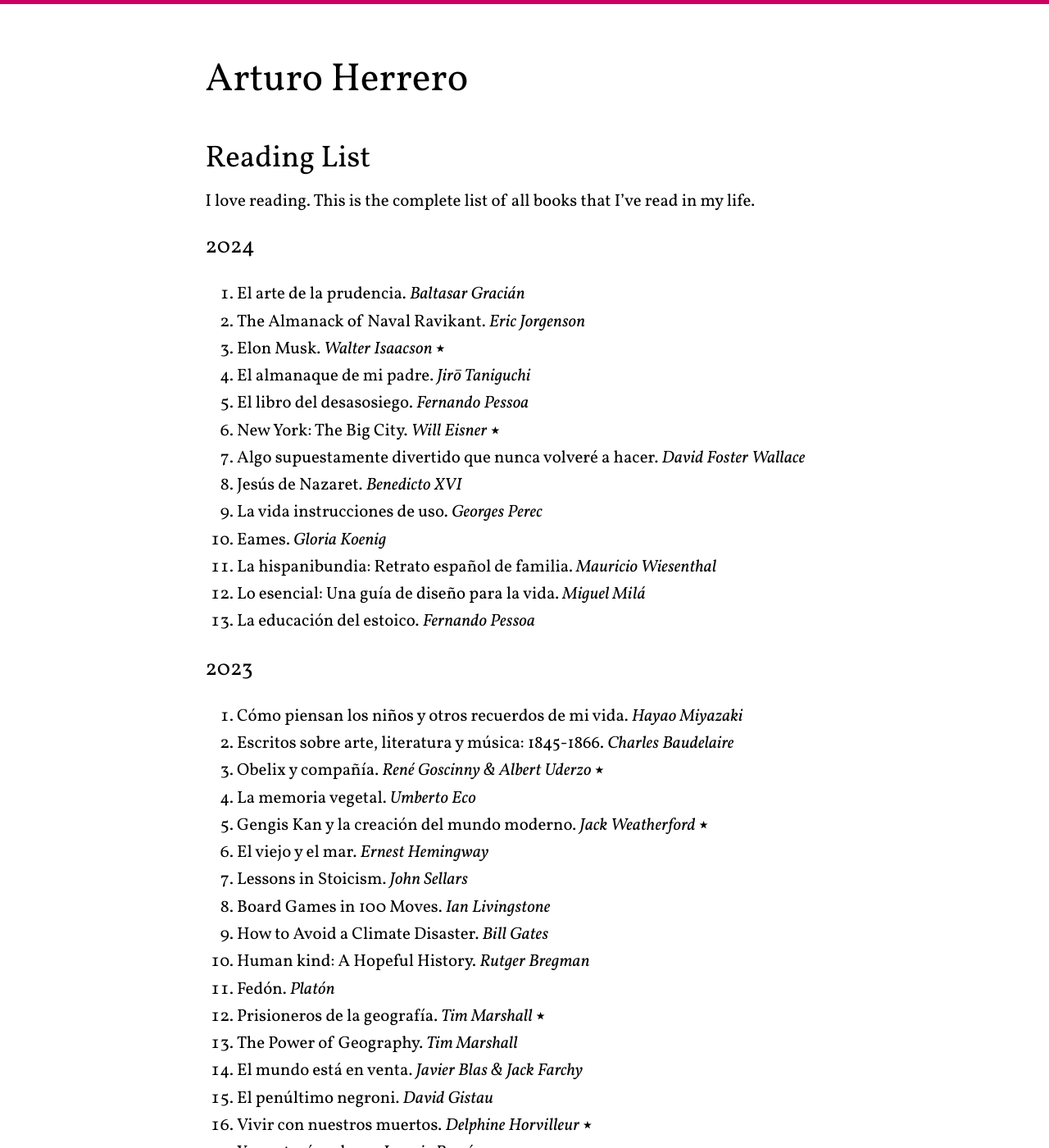
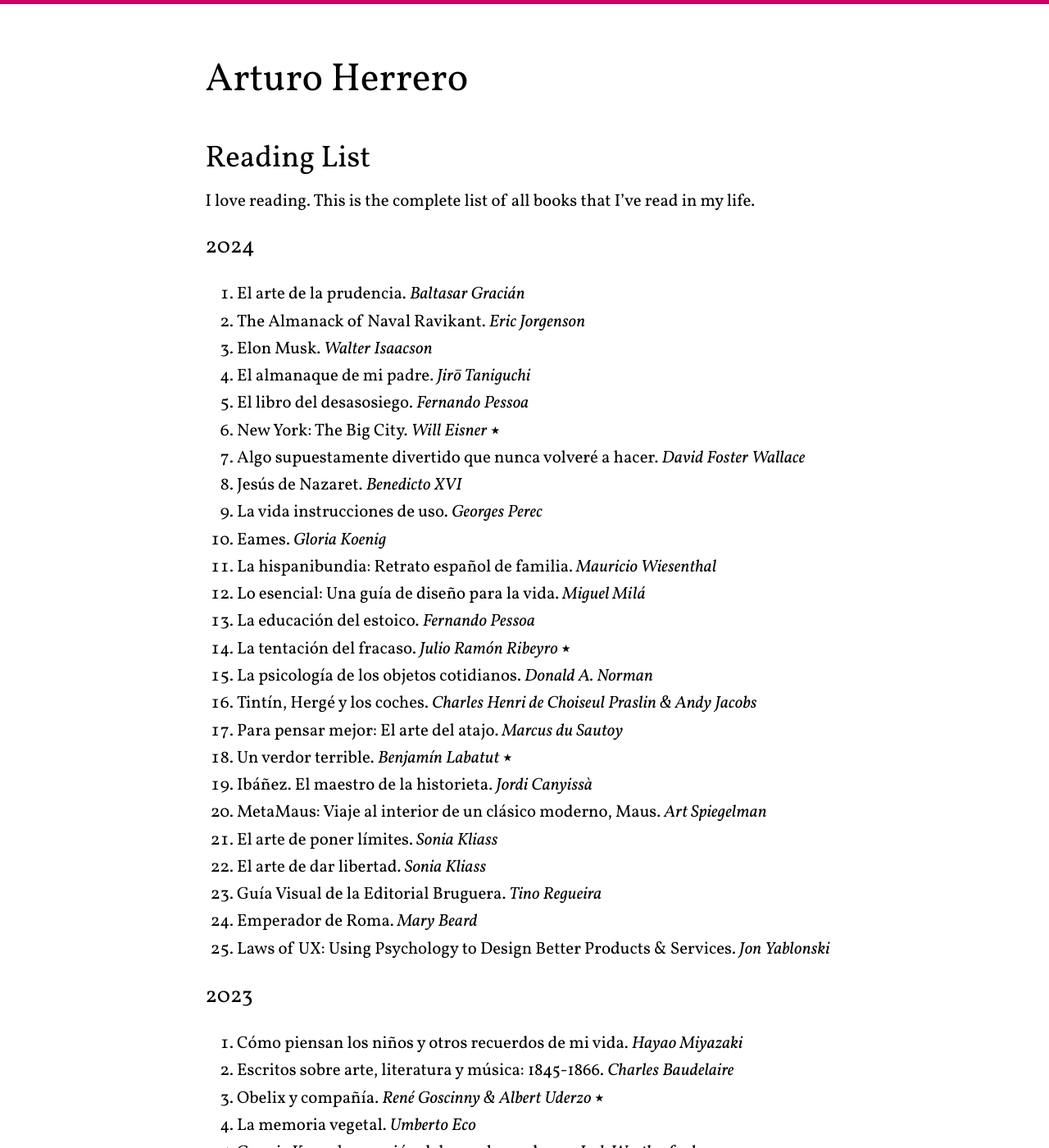
Before and after one commit to arturoherrero/arturoherrero.com, a Jekyll site: the page built from pages/books.md, in a window 1280 px wide and 1400 px high. Shown: the whole window at 82% size. Built offline with Jekyll 4.4.1, drawn with Linux system fonts in a browser that asks for light colours.

Commit message:
Update book list

```diff
--- a/pages/books.md
+++ b/pages/books.md
@@ -12,7 +12,7 @@
 ### 2024
 1. El arte de la prudencia. *Baltasar Gracián*
 2. The Almanack of Naval Ravikant. *Eric Jorgenson*
-3. Elon Musk. *Walter Isaacson* ⭑
+3. Elon Musk. *Walter Isaacson*
 4. El almanaque de mi padre. *Jirō Taniguchi*
 5. El libro del desasosiego. *Fernando Pessoa*
 6. New York: The Big City. *Will Eisner* ⭑
@@ -23,6 +23,18 @@
 11. La hispanibundia: Retrato español de familia. *Mauricio Wiesenthal*
 12. Lo esencial: Una guía de diseño para la vida. *Miguel Milá*
 13. La educación del estoico. *Fernando Pessoa*
+14. La tentación del fracaso. *Julio Ramón Ribeyro* ⭑
+15. La psicología de los objetos cotidianos. *Donald A. Norman*
+16. Tintín, Hergé y los coches. *Charles Henri de Choiseul Praslin & Andy Jacobs*
+17. Para pensar mejor: El arte del atajo. *Marcus du Sautoy*
+18. Un verdor terrible. *Benjamín Labatut* ⭑
+19. Ibáñez. El maestro de la historieta. *Jordi Canyissà*
+20. MetaMaus: Viaje al interior de un clásico moderno, Maus. *Art Spiegelman*
+21. El arte de poner límites. *Sonia Kliass*
+22. El arte de dar libertad. *Sonia Kliass*
+23. Guía Visual de la Editorial Bruguera. *Tino Regueira*
+24. Emperador de Roma. *Mary Beard*
+25. Laws of UX: Using Psychology to Design Better Products & Services. *Jon Yablonski*
 
 
 ### 2023
```
